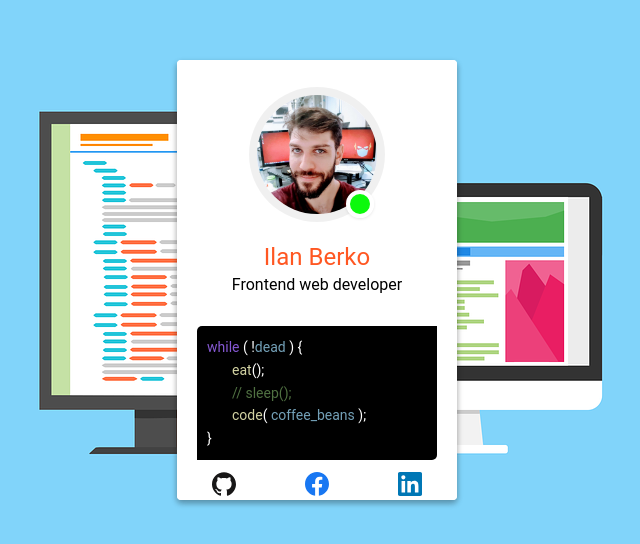
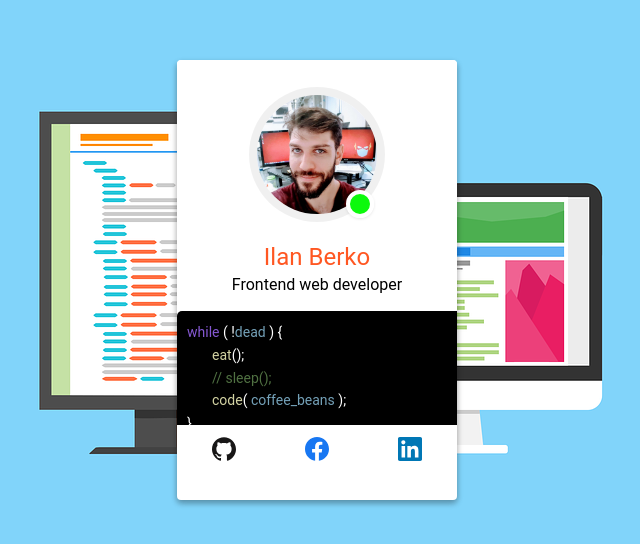
Before and after one commit to ilanber/ilanbr.github.io, a plain HTML site: page index.html in a window 1280 px wide. Shown: the part 120-664 px from the top of the page, without its empty margins (323-963 px from the left). Drawn offline with Linux system fonts and the light colour scheme.

Commit message:
style fix

```diff
--- a/style.css
+++ b/style.css
@@ -246,7 +246,7 @@ p {
     .profile-card .profile-bio {
         width: auto;
         height: auto;
-        padding: 15px 20px 20px 20px;
+        padding: 0;
         display: block;
         float: none;
     }
```
